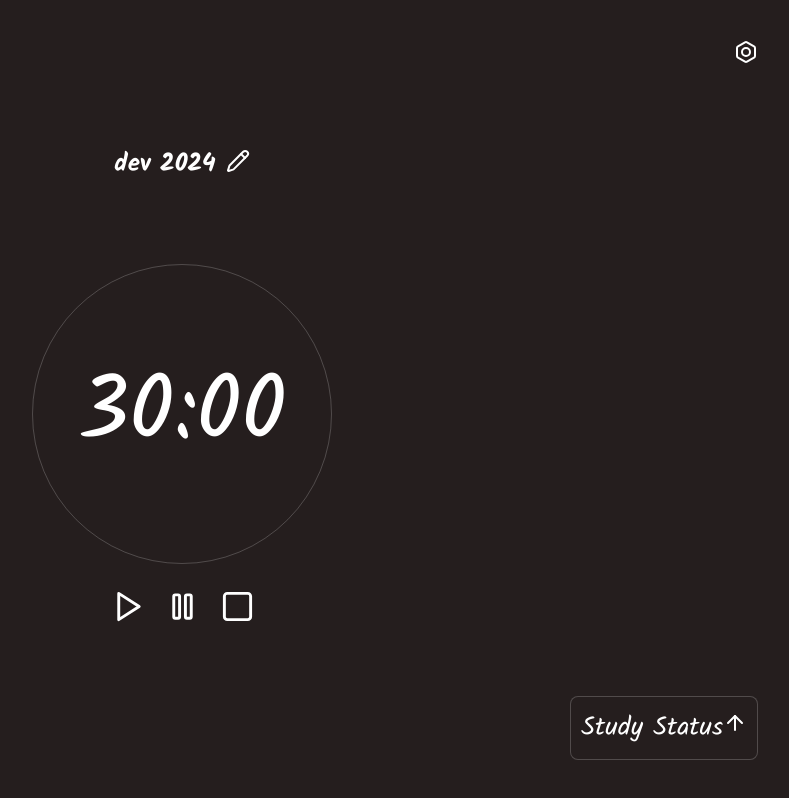
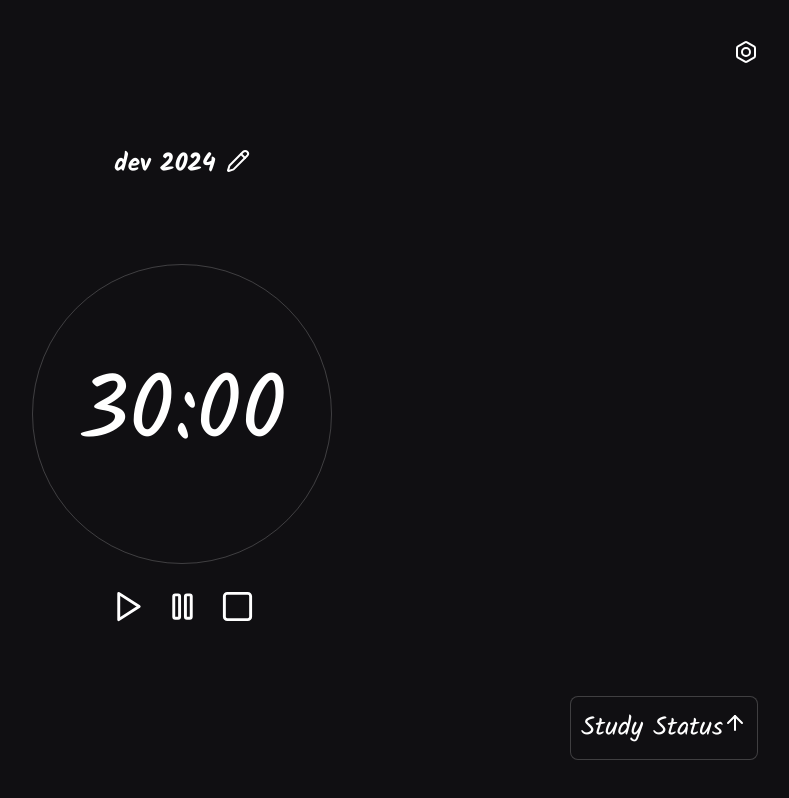
Before and after one commit to Pabloodev/pomodoro-app, a React (Vite) app: page / in a window 1280 px wide. Shown: the whole page, without its empty margins (458-1247 px from the left). Built offline with nearby package versions, Linux system fonts and the light colour scheme.

Commit message:
uptade color settings

```diff
--- a/src/components/data/data.css
+++ b/src/components/data/data.css
@@ -3,7 +3,7 @@
   bottom: 5%;
   right: 5%;
   color: white;
-  background-color: rgb(37, 30, 30);
+  background-color: rgb(16, 15, 18);
   border: 1px solid rgb(255, 255, 255, 0.2);
   font-size: 26px;
   border-radius: 8px;
@@ -13,7 +13,7 @@
 
 .dataButton:hover {
   transform: none;
-  background-color: rgb(41, 35, 35);
+  background-color: rgb(25, 24, 28);
 }
 
 .statusDiv {
@@ -24,7 +24,7 @@
   position: fixed;
   right: 2%;
   bottom: 3%;
-  background-color: rgb(37, 30, 30);
+  background-color: rgb(16, 15, 18);
   padding: 25px;
   text-align: center;
   width: 400px;
--- a/src/components/settings/Settings.css
+++ b/src/components/settings/Settings.css
@@ -8,7 +8,7 @@
   transform: translate(-50%, -50%);
   width: 750px;
   height: 550px;
-  background-color: rgb(37, 30, 30);
+  background-color: rgb(16, 15, 18);
   border: 1px solid rgb(255, 255, 255, 0.2);
   border-radius: 15px;
   gap: 50px;
--- a/src/index.css
+++ b/src/index.css
@@ -14,7 +14,7 @@ body {
     justify-content: center;
     align-items: center;
     min-height: 100vh;
-    background-color: rgb(37, 30, 30);
+    background-color: rgb(16, 15, 18);
     /* background-color: #0D1117; */
 }
 
```
